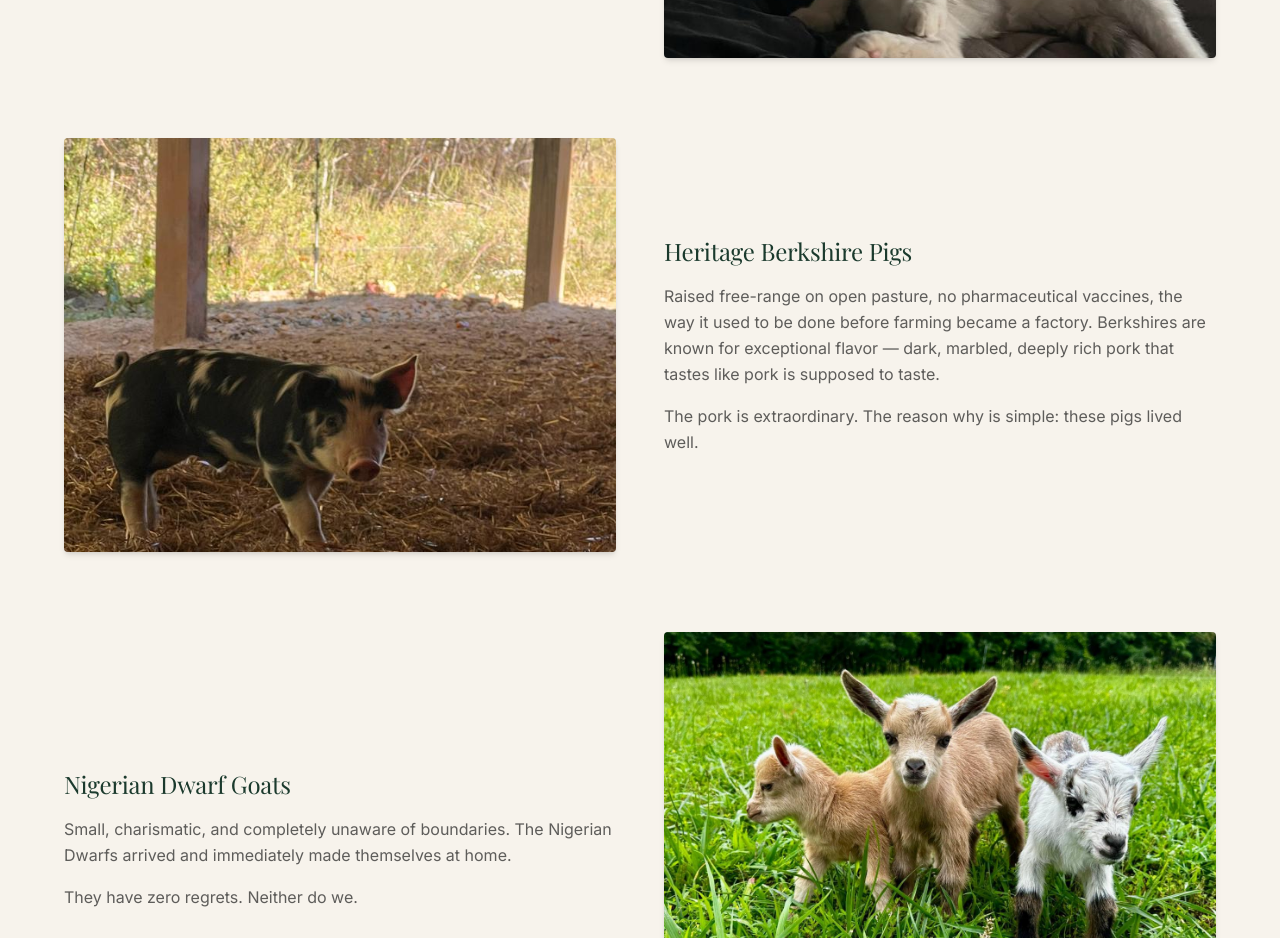
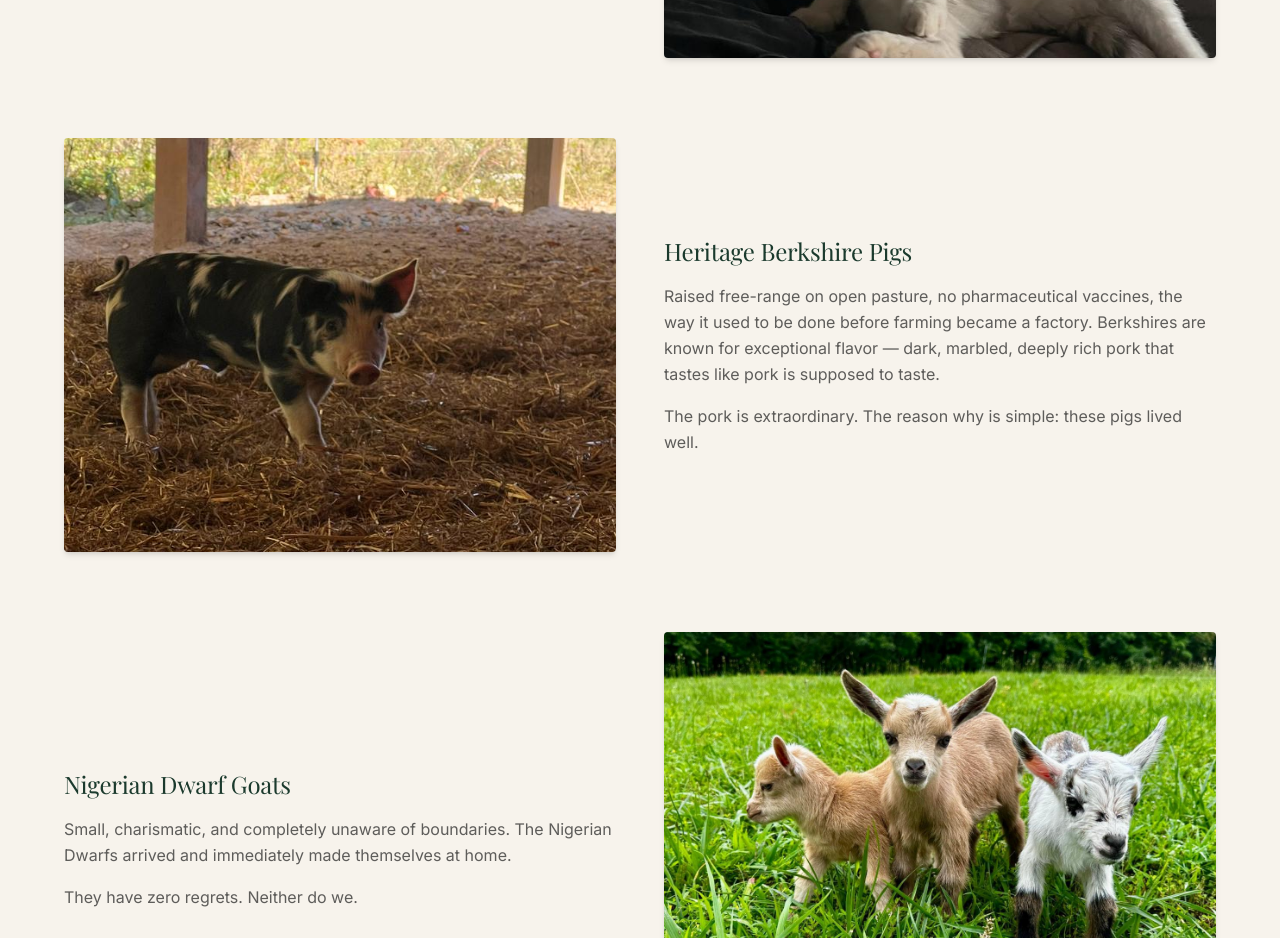
Before and after one commit to forevermore3333/forevermorefarm-website, a Next.js app: page /our-farm in a window 1280 px wide. Shown: the part 3440-4378 px from the top of the page. Built offline with nearby package versions, Linux system fonts and the light colour scheme; a web font is replaced by a local one.

Commit message:
Our Farm: Berkshire piglet card — objectPosition 50% 17% from photo editor

```diff
--- a/src/app/our-farm/page.tsx
+++ b/src/app/our-farm/page.tsx
@@ -82,7 +82,7 @@ export default function OurFarm() {
           {/* Heritage Pigs */}
           <div className="grid md:grid-cols-2 gap-12 items-center mb-20">
             <div className="relative aspect-[4/3] rounded-sm overflow-hidden shadow-md">
-              <Image src="/images/pigs/piglet-posing-shelter.jpg" alt="Heritage Berkshire piglet in the shelter" fill className="object-cover object-top" />
+              <Image src="/images/pigs/piglet-posing-shelter.jpg" alt="Heritage Berkshire piglet in the shelter" fill className="object-cover" style={{ objectPosition: '50% 17%' }} />
             </div>
             <div>
               <h3 className="font-serif text-2xl text-farm-green mb-4">Heritage Berkshire Pigs</h3>
```
